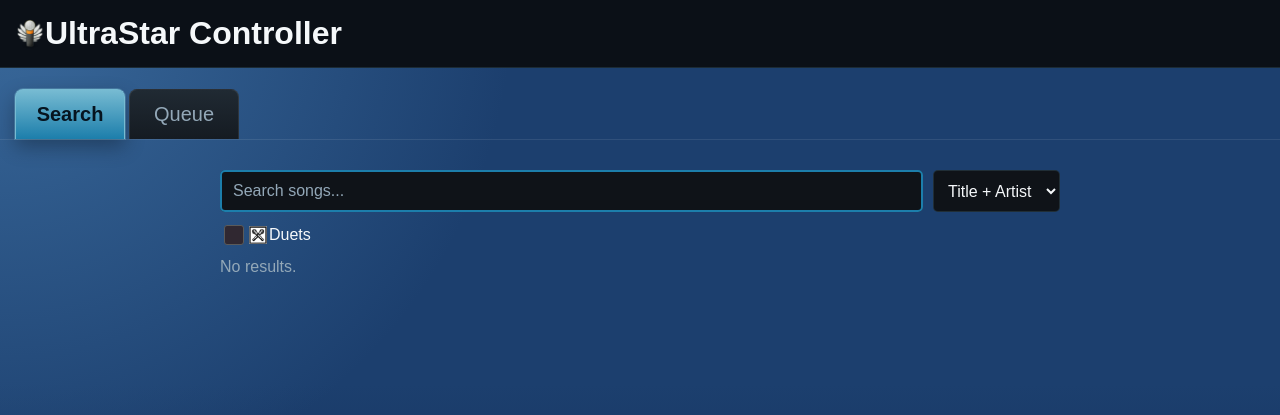
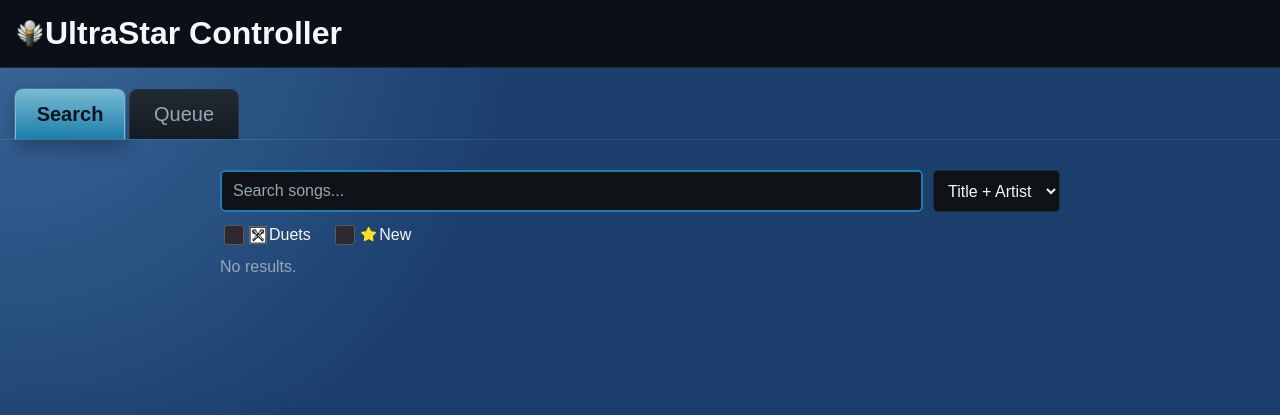
Before and after one commit to ddbrown30/usdx-controller, a Flask app: page / in a window 1280 px wide. Shown: the top 415 px of the page. Run offline with Flask 3, Linux system fonts and the light colour scheme; data that the repository does not hold is empty; parts of the project's set-up code (start-up, migrations or seed data) failed here and were passed over; some libraries are stand-ins or nearby versions.

Commit message:
Improved support for new songs

```diff
--- a/app.py
+++ b/app.py
@@ -43,7 +43,8 @@
 def search():
     query = request.args.get("q", "").strip()
     field = request.args.get("field", "all").lower()
-    duets_only = request.args.get("duets_only") == "1"
+    duets_filter = request.args.get("duets_filter") == "1"
+    new_filter = request.args.get("new_filter") == "1"
 
     if field not in {"all", "title", "artist"}:
         return jsonify({
@@ -56,11 +57,12 @@
         limit=50,
     )
 
-    if duets_only:
+    if duets_filter or new_filter:
         results = [
             (song, score)
             for song, score in results
-            if song.is_duet
+            if (not duets_filter or song.is_duet)
+            and (not new_filter or song.is_new)
         ]
 
     return jsonify([
--- a/song_database.py
+++ b/song_database.py
@@ -5,7 +5,7 @@
 import unicodedata
 from dataclasses import dataclass
 from pathlib import Path
-from datetime import datetime
+from datetime import datetime, timedelta
 
 from rapidfuzz import fuzz
 
@@ -58,8 +58,13 @@
             reverse=True
         )
 
-        for song in songs[:20]:
-            song.is_new = True
+        if songs:
+            newest_date = songs[0].created
+            max_age = newest_date - timedelta(days=180)
+            for i, song in enumerate(songs):
+                if i > 20 and song.created < max_age:
+                    break
+                song.is_new = True
 
         self.songs = songs
 
--- a/static/scripts/app.js
+++ b/static/scripts/app.js
@@ -3,7 +3,8 @@
 const searchField = document.getElementById("searchField");
 const searchStatus = document.getElementById("searchStatus");
 const results = document.getElementById("results");
-const duetsOnly = document.getElementById("duetsOnly");
+const duetsFilter = document.getElementById("duetsFilter");
+const newFilter = document.getElementById("newFilter");
 
 let searchTimer = null;
 
@@ -17,7 +18,11 @@
     searchSongs();
 });
 
-duetsOnly.addEventListener("change", () => {
+duetsFilter.addEventListener("change", () => {
+    searchSongs();
+});
+
+newFilter.addEventListener("change", () => {
     searchSongs();
 });
 
@@ -51,7 +56,8 @@
         const params = new URLSearchParams({
             q: query,
             field: field,
-            duets_only: duetsOnly.checked ? "1" : "0",
+            duets_filter: duetsFilter.checked ? "1" : "0",
+            new_filter: newFilter.checked ? "1" : "0",
         });
 
         const response = await fetch(
@@ -91,13 +97,12 @@
 
     const title = document.createElement("div");
     title.className = "song-title";
-    title.textContent = song.title;
 
     const artist = document.createElement("div");
     artist.className = "song-artist";
     artist.textContent = song.artist;
 
-    if (song.is_duet) {
+    if (song.is_duet || song.is_new) {
         const titleEnd = document.createElement("span");
         titleEnd.className = "title-end";
 
@@ -105,19 +110,30 @@
         const lastSpace = song.title.lastIndexOf(" ");
 
         if (lastSpace === -1) {
-            titleEnd.textContent = song.title;
+            titleEnd.textContent = song.title + " ";
         } else {
             title.textContent = song.title.substring(0, lastSpace + 1);
             titleEnd.appendChild(document.createTextNode(song.title.substring(lastSpace + 1) + " "));
         }
+        console.log(titleEnd.textContent)
 
-        const duetImage = document.createElement("img");
-        duetImage.src = "/static/song_duet.png";
-        duetImage.alt = "Duet";
-        duetImage.className = "song-duet";
+        if (song.is_duet) {
+            const duetImage = document.createElement("img");
+            duetImage.src = "/static/song_duet.png";
+            duetImage.alt = "Duet";
+            duetImage.className = "song-duet";
+            titleEnd.appendChild(duetImage);
+        }
 
-        titleEnd.appendChild(duetImage);
+        if (song.is_new) {
+            const newIndicator = document.createElement("i");
+            newIndicator.className = "fa-solid fa-star song-new";
+            titleEnd.appendChild(newIndicator);
+        }
+
         title.appendChild(titleEnd);
+    } else {
+        title.textContent = song.title;
     }
 
     info.appendChild(title);
--- a/static/style.css
+++ b/static/style.css
@@ -140,6 +140,11 @@
     font: inherit;
 }
 
+.filter-section {
+    display: flex;
+    gap: 20px;
+}
+
 .search-status {
     min-height: 24px;
     margin-bottom: 10px;
@@ -154,7 +159,7 @@
     gap: 8px;
     overflow-y: auto;
     min-height: 0;
-    max-height: calc(100vh - 210px);
+    max-height: calc(100vh - 310px);
 }
 
 .song {
@@ -191,6 +196,11 @@
     height: 18px;
     object-fit: contain;
     vertical-align: center;
+}
+
+.song-new {
+    font-size: 14px;
+    color: var(--us-gold);
 }
 
 .song-controls {
--- a/templates/index.html
+++ b/templates/index.html
@@ -61,10 +61,17 @@
                         </select>
                     </div>
 
-                    <label class="checkbox-group">
-                        <input type="checkbox" id="duetsOnly">
-                        <img class="song-duet" src="/static/song_duet.png">Duets
-                    </label>
+                    <div class="filter-section">
+                        <label class="checkbox-group">
+                            <input type="checkbox" id="duetsFilter">
+                            <img class="song-duet" src="/static/song_duet.png">Duets
+                        </label>
+
+                        <label class="checkbox-group">
+                            <input type="checkbox" id="newFilter">
+                            <i class="fa-solid fa-star song-new"></i>New
+                        </label>
+                    </div>
 
                     <div id="searchStatus" class="search-status"></div>
                 </div>
```
